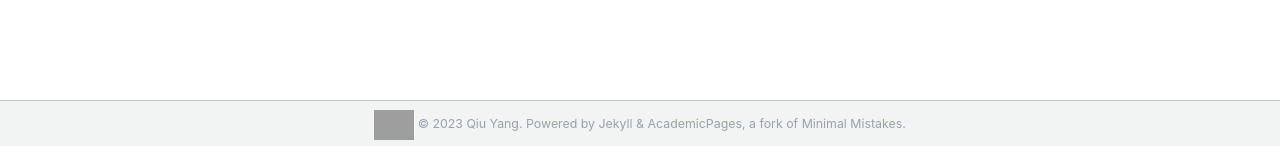
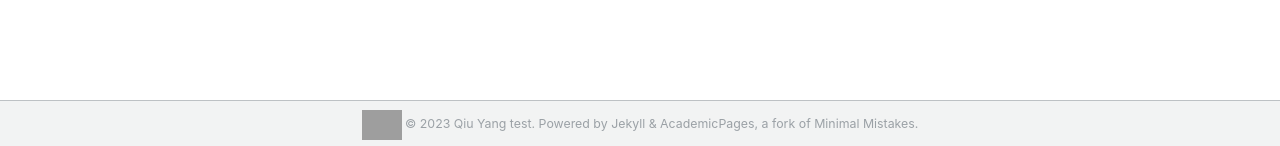
Before and after one commit to qiuyang50/qiuyang50.github.io, a Jekyll site: the page built from _pages/talkmap.html, in a window 1280 px wide and 1120 px high. Shown: the part 971-1117 px from the top of the window. Built offline with Jekyll 4.4.1, drawn with Linux system fonts in a browser that asks for light colours; nearby versions of some CDN libraries; grey boxes are pictures that could not be loaded.

Commit message:
Update _config.yml

```diff
--- a/_config.yml
+++ b/_config.yml
@@ -9,7 +9,7 @@
 locale                   : "en-US"
 title                    : "Go back to Homepage"
 title_separator          : "-"
-name                     : &name "Qiu Yang"
+name                     : &name "Qiu Yang test"
 description              : &description "personal description"
 url                      : https://qiuyang50.github.io # the base hostname & protocol for your site e.g. "https://mmistakes.github.io"
 baseurl                  : "" # the subpath of your site, e.g. "/blog"
```
